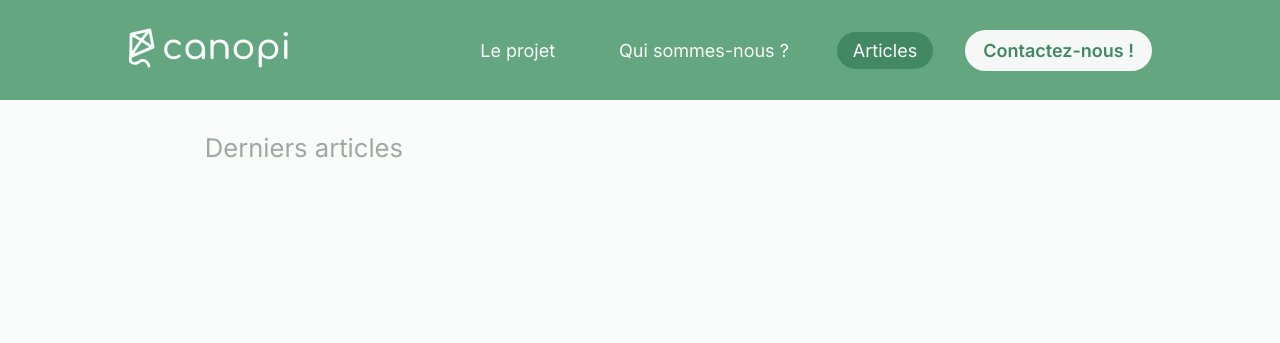
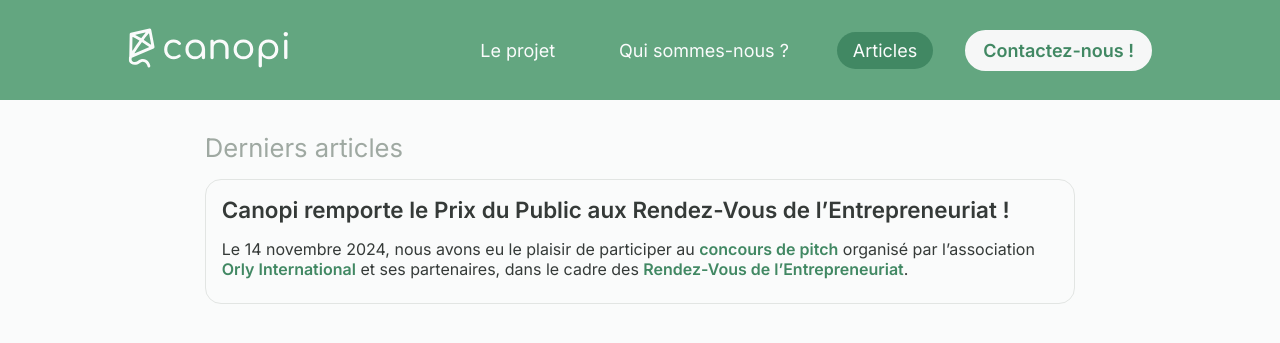
Before and after one commit to Canopi-AI/Canopi-AI.github.io, a Jekyll site: the page built from _pages/posts.md, in a window 1280 px wide and 900 px high. Shown: the top 343 px of the window. Built offline with Jekyll 4.4.1, drawn with Linux system fonts in a browser that asks for light colours.

Commit message:
add first article

```diff
--- a/_pages/posts.md
+++ b/_pages/posts.md
@@ -7,7 +7,7 @@ permalink: /posts/
     {% for post in site.posts %}
       <a href="{{ post.url }}" class="post-link">
         <h2>{% if post.header %} {{post.header}} {% else %} {{post.title}} {% endif %}</h2>
-        {{ post.excerpt }}
+        <p>{{ post.excerpt }}</p>
       </a>
     {% endfor %}
 </div>
--- /dev/null
+++ b/_posts/25-04-16-concours-la-belle-idee.md
@@ -0,0 +1,37 @@
+---
+layout: post
+header: Canopi remporte le Prix du Public aux Rendez-Vous de l’Entrepreneuriat !
+author:
+---
+
+Le 14 novembre 2024, nous avons eu le plaisir de participer au **concours de pitch** organisé par l’association **Orly International** et ses partenaires, dans le cadre des **Rendez-Vous de l’Entrepreneuriat**.
+
+Sélectionnés parmi **10 lauréats** sur dossier, nous avons eu l’opportunité de présenter **Canopi** en **3 minutes chrono**, face à un public de professionnels, d’acteurs de l’innovation, et d’autres porteurs de projet inspirants.
+
+---
+
+## Une belle aventure humaine et entrepreneuriale
+
+La préparation à ce concours a été une expérience riche en apprentissages. Nous avons eu la chance d’être accompagnés par la **BGE ADIL** et le **Grand Orly Seine Bièvre**, qui nous ont permis de participer à plusieurs sessions de **coaching personnalisé** pour affiner notre pitch.
+
+Un moment fort de cette préparation a été un **atelier d'entraînement scénique animé par un professionnel du théâtre**, proposé par le **Groupement de Créateurs Essonne**. L'occasion de travailler notre aisance à l’oral, notre posture… et de sortir un peu de notre zone de confort !
+
+Ce travail a porté ses fruits : nous avons eu l’immense fierté de remporter le **Prix du Public dans la catégorie “La belle idée”** ! Au-delà du concours, cette aventure nous a permis de renforcer notre message, de gagner en clarté et en impact, tout en faisant de belles rencontres dans l’écosystème entrepreneurial local.
+
+---
+
+## Une reconnaissance encourageante
+
+Ce prix représente une **belle reconnaissance** pour Canopi, encore en développement à l’époque, et pour notre volonté de proposer une **solution concrète et accessible pour une agriculture plus durable**.
+
+Nous remercions chaleureusement Orly International, le Grand Orly Seine Bièvre qui nous a cooptés pour l'événement, les coachs, les organisateurs et toutes les personnes présentes ce jour-là pour leur soutien et leurs retours enthousiastes.
+
+---
+
+## Et maintenant ?
+
+Depuis, nous continuons à avancer sur le développement de notre application. Cette première victoire publique nous a donné un bel élan pour la suite !
+
+---
+
+![Prix La Belle Idée - Orly](/assets/images/posts/prix_la_belle_idee_orly.jpg)
--- a/_sass/posts.scss
+++ b/_sass/posts.scss
@@ -35,6 +35,17 @@
 .post-link h2 {
     font-size: 1.4rem;
     font-weight: 600;
+    color: $neutral-8;
+}
+
+.post-link p {
+    font-size: 1rem;
+    font-weight: 400;
+    color: $neutral-8;
+}
+
+.post-link strong {
+    font-weight: 600;
     color: $primary-color-dark;
 }
 
@@ -44,7 +55,7 @@
     justify-content: flex-start;
     align-items: flex-start;
     width: 100%;
-    padding: 32px 16vw 0 16vw;
+    padding: 32px 16vw 32px 16vw;
     gap: 32px;
 }
 
@@ -80,3 +91,31 @@
     font-weight: 400;
     color: $neutral-9;
 }
+
+.post-content h2 {
+    margin: 8px 0;
+    font-size: 1.5rem;
+    font-weight: 600;
+    color: $neutral-7;
+}
+
+.post-content p {
+    width: 100%;
+    font-size: 1rem;
+    font-weight: 400;
+    line-height: 1.5;
+    color: $neutral-9;
+}
+
+.post-content strong {
+    font-weight: 600;
+    color: $primary-color-dark;
+}
+
+.post-content img {
+    display: block;
+    margin: 16px auto;
+    max-width: 100%;
+    max-height: calc(100vh - #{$header-height} - 100px);
+    border-radius: 16px;
+  }
```
Also changed, not shown: 1 other file.
